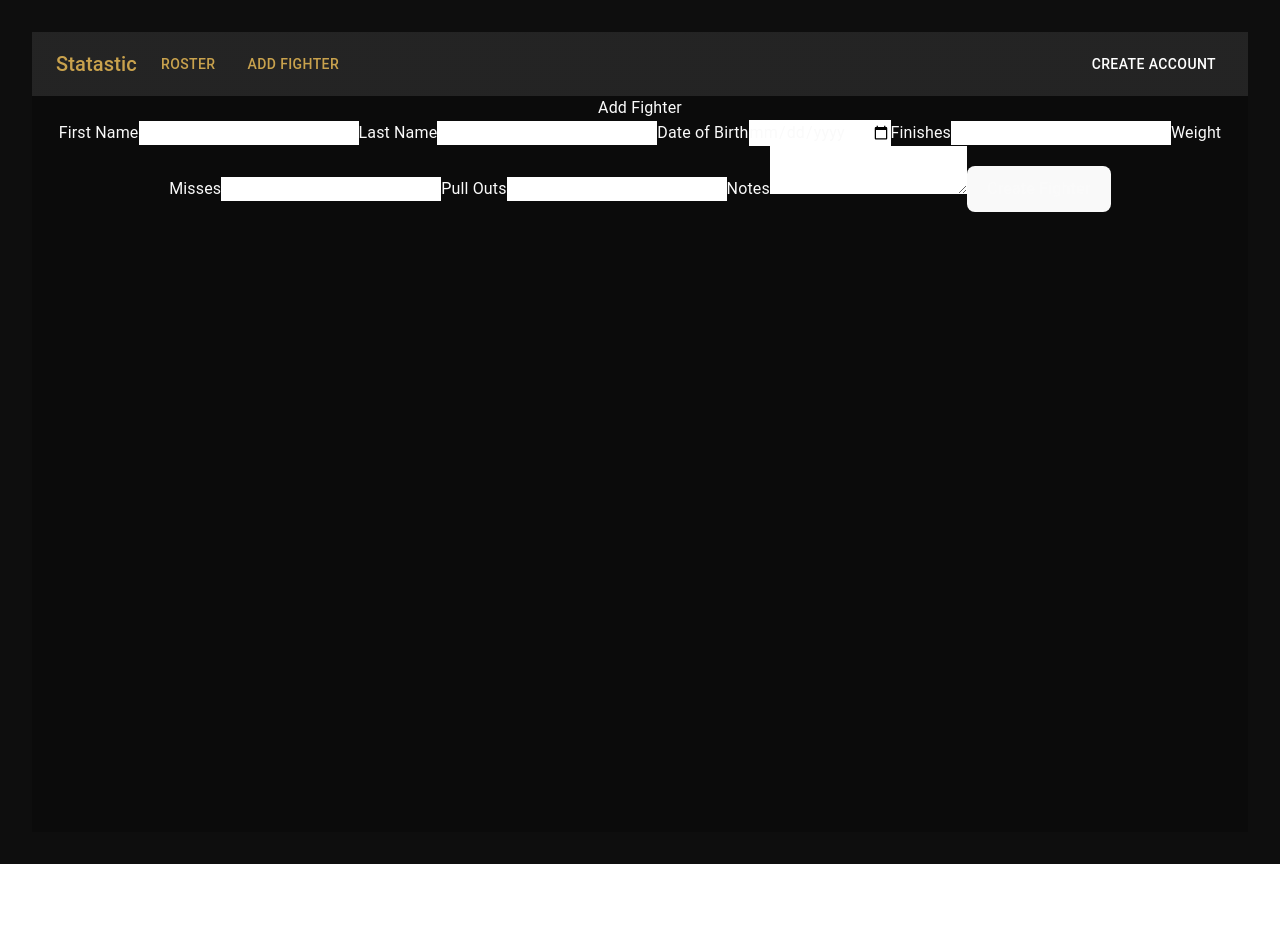
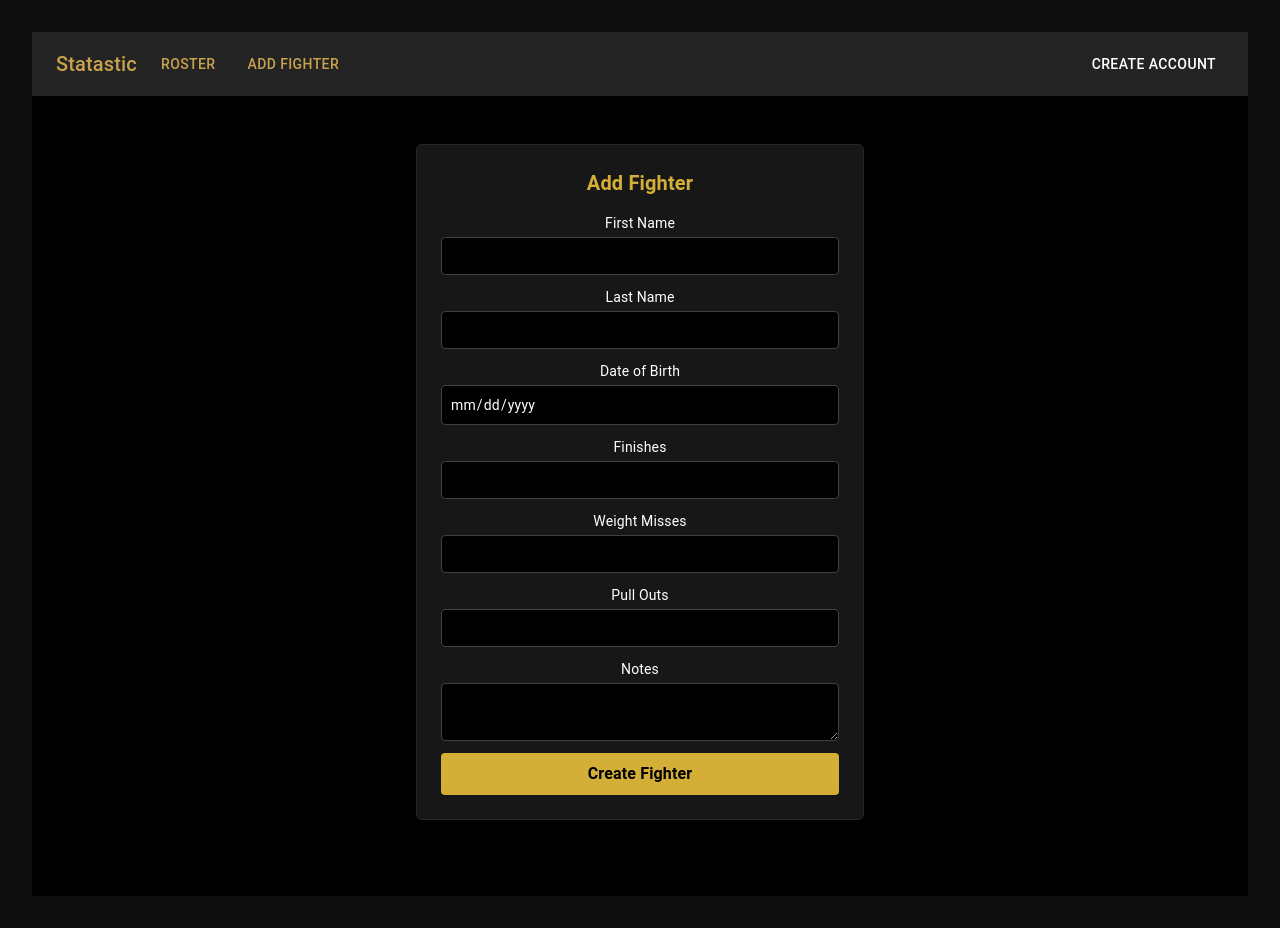
Before and after one commit to devtanole/Statastic, a React (Vite) app in the folder client/: page /fighters/new in a window 1280 px wide. Before the commit the page ends 864 px from the top, so only its background shows below. Built offline with nearby package versions, Linux system fonts and the light colour scheme.

Commit message:
style add fighter form

```diff
--- a/client/src/components/forms/AddFighterForm.tsx
+++ b/client/src/components/forms/AddFighterForm.tsx
@@ -83,72 +83,94 @@ export function FighterForm() {
   if (isLoading) return <div>Loading…</div>;
 
   return (
+    <div className="min-h-screen flex flex-col items-center pt-12 px-4 bg-black text-white">
+      <div className="w-full max-w-md p-6 border border-neutral-800 rounded-md shadow-lg bg-neutral-900">
         <form onSubmit={handleSubmit}>
-      <h2>{isEditing ? 'Edit Fighter' : 'Add Fighter'}</h2>
+          <h2 className="text-xl font-bold mb-4 text-center text-[#D4AF37]">
+            {isEditing ? 'Edit Fighter' : 'Add Fighter'}
+          </h2>
 
           {error && <div className="error">{error}</div>}
 
-      <label>
+          <label className="block mb-3 text-sm">
             First Name
             <input
               value={firstName}
               onChange={(e) => setFirstName(e.target.value)}
+              className="mt-1 block w-full rounded p-2 bg-black border border-neutral-700 text-white focus:outline-none focus:border-[#D4AF37]"
               required
             />
           </label>
 
-      <label>
+          <label className="block mb-3 text-sm">
             Last Name
             <input
               value={lastName}
               onChange={(e) => setLastName(e.target.value)}
               required
+              className="mt-1 block w-full rounded p-2 bg-black border border-neutral-700 text-white focus:outline-none focus:border-[#D4AF37]"
             />
           </label>
 
-      <label>
+          <label className="block mb-3 text-sm">
             Date of Birth
             <input
               type="date"
               value={dob}
               onChange={(e) => setDob(e.target.value)}
               required
+              className="mt-1 block w-full rounded p-2 bg-black border border-neutral-700 text-white focus:outline-none focus:border-[#D4AF37]"
             />
           </label>
 
-      <label>
+          <label className="block mb-3 text-sm">
             Finishes
             <input
               type="number"
               value={finishes}
               onChange={(e) => setFinishes(e.target.value)}
+              className="mt-1 block w-full rounded p-2 bg-black border border-neutral-700 text-white focus:outline-none focus:border-[#D4AF37]"
             />
           </label>
 
-      <label>
+          <label className="block mb-3 text-sm">
             Weight Misses
             <input
               type="number"
               value={weightMisses}
               onChange={(e) => setWeightMisses(e.target.value)}
+              className="mt-1 block w-full rounded p-2 bg-black border border-neutral-700 text-white focus:outline-none focus:border-[#D4AF37]"
             />
           </label>
 
-      <label>
+          <label className="block mb-3 text-sm">
             Pull Outs
             <input
               type="number"
               value={pullOuts}
               onChange={(e) => setPullOuts(e.target.value)}
+              className="mt-1 block w-full rounded p-2 bg-black border border-neutral-700 text-white focus:outline-none focus:border-[#D4AF37]"
             />
           </label>
 
-      <label>
+          <label className="block mb-3 text-sm">
             Notes
-        <textarea value={notes} onChange={(e) => setNotes(e.target.value)} />
+            <textarea
+              value={notes}
+              onChange={(e) => setNotes(e.target.value)}
+              className="mt-1 block w-full rounded p-2 bg-black border border-neutral-700 text-white focus:outline-none focus:border-[#D4AF37]"
+            />
           </label>
 
-      <button disabled={isSubmitting}>
+          <button
+            disabled={isSubmitting}
+            className="
+            w-full py-2 rounded
+            bg-[#D4AF37] text-black font-semibold
+            hover:bg-[#c9a633]
+            transition
+            disabled:opacity-50
+          ">
             {isSubmitting
               ? 'Saving…'
               : isEditing
@@ -156,5 +178,7 @@ export function FighterForm() {
               : 'Create Fighter'}
           </button>
         </form>
+      </div>
+    </div>
   );
 }
```
Lines whose indentation alone changed are shown as unchanged.
